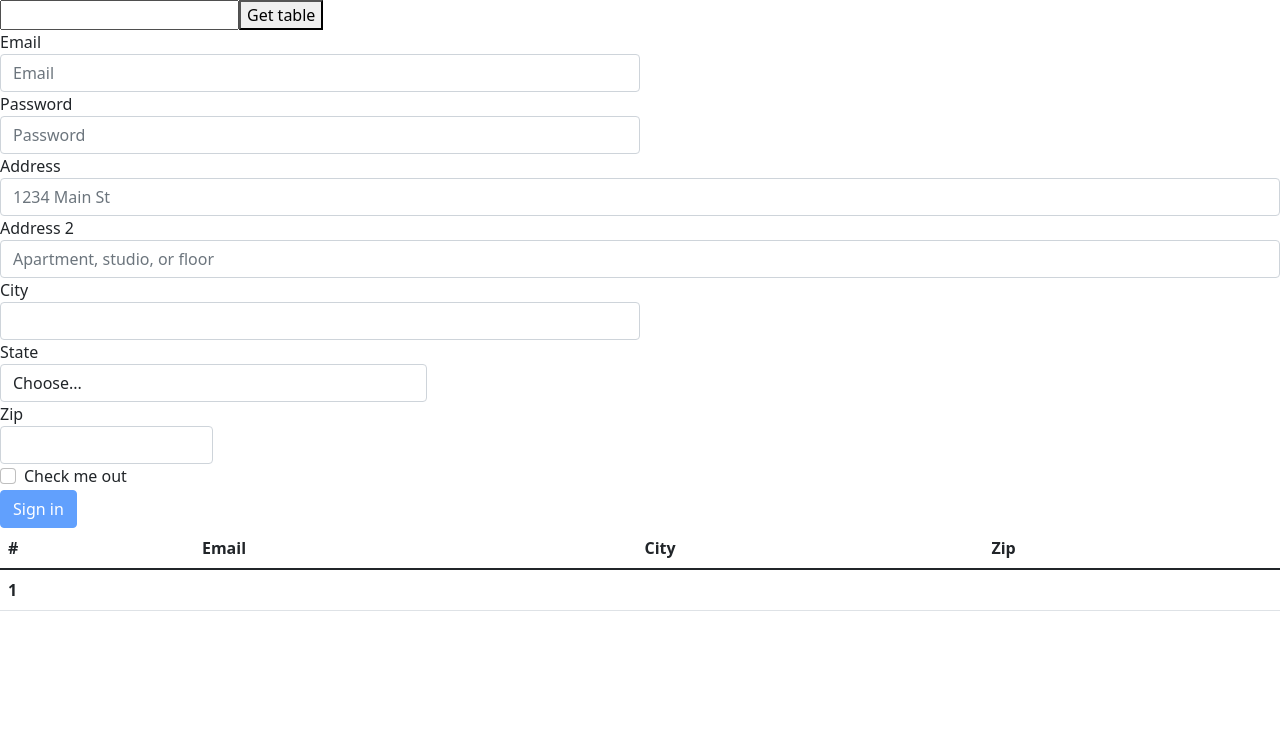
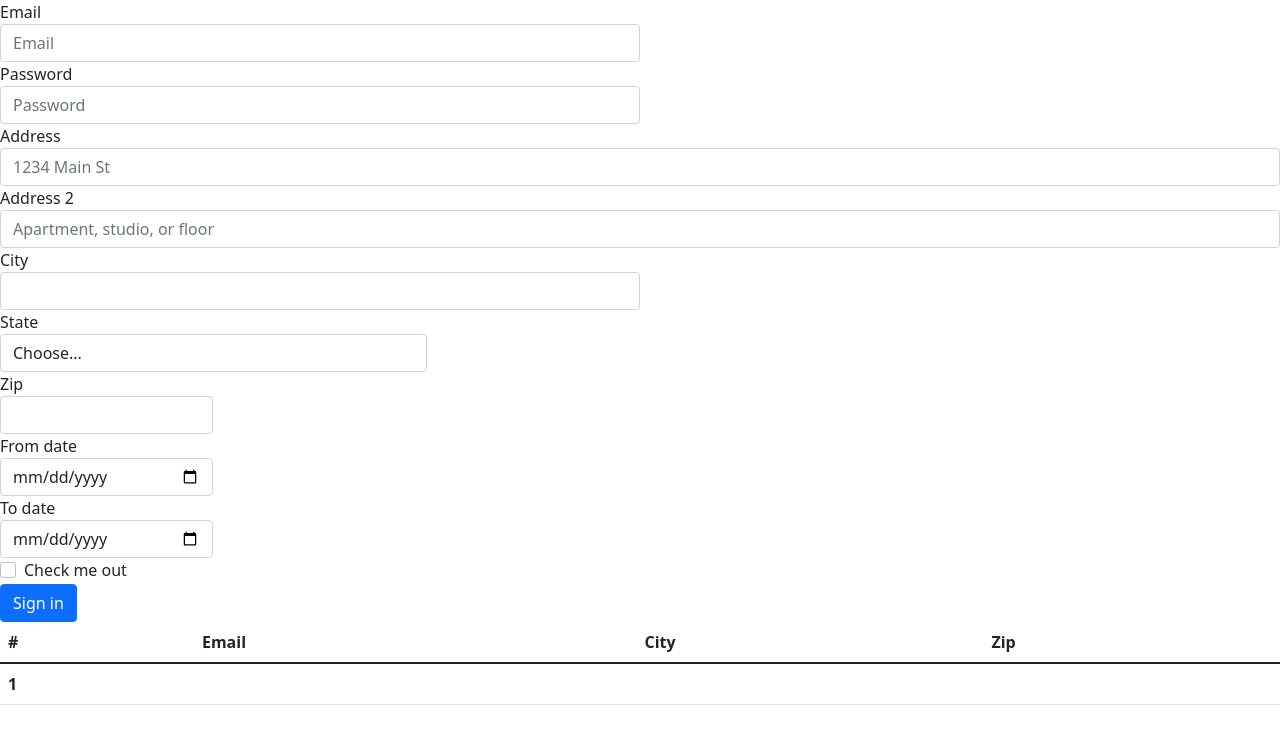
Before and after one commit to Madhusudan99/angularprojecttrial-madhusudan, an Angular app in the folder my-first-app/: page / in a window 1280 px wide. Shown: the top 744 px of the page. Built offline with nearby package versions, Linux system fonts and the light colour scheme.

Commit message:
Hotel managenment

```diff
--- a/my-first-app/src/app/app.component.html
+++ b/my-first-app/src/app/app.component.html
@@ -1,6 +1,9 @@
-<input type="text" [(ngModel)]="tableof">
+<!-- <input type="text" [(ngModel)]="tableof">
 <button (click)="sendTable()">Get table</button>
-<h1 *ngFor="let num of table;let i = index">{{tableof}} * {{i+1}} = {{num}}</h1>
+<h1 *ngFor="let num of table;let i = index">{{tableof}} * {{i+1}} = {{num}}</h1> -->
+
+
+
 
 
 
@@ -8,20 +11,24 @@
     <div class="form-row">
         <div class="form-group col-md-6">
             <label for="inputEmail4">Email</label>
-        <input type="email" class="form-control" id="inputEmail4" placeholder="Email" [ngModel]="user.email" name="email" required>
+            <input type="email" class="form-control" id="inputEmail4" placeholder="Email" [ngModel]="user.email"
+                name="email" >
         </div>
         <div class="form-group col-md-6">
             <label for="inputPassword4">Password</label>
-        <input type="password" class="form-control" id="inputPassword4" placeholder="Password"  [ngModel]="user.password" name="password" required>
+            <input type="password" class="form-control" id="inputPassword4" placeholder="Password"
+                [ngModel]="user.password" name="password" >
         </div>
     </div>
     <div class="form-group">
         <label for="inputAddress">Address</label>
-      <input type="text" class="form-control" id="inputAddress" placeholder="1234 Main St" [ngModel]="user.address1" name="address1">
+        <input type="text" class="form-control" id="inputAddress" placeholder="1234 Main St" [ngModel]="user.address1"
+            name="address1">
     </div>
     <div class="form-group">
         <label for="inputAddress2">Address 2</label>
-      <input type="text" class="form-control" id="inputAddress2" placeholder="Apartment, studio, or floor" [ngModel]="user.address2" name="address2">
+        <input type="text" class="form-control" id="inputAddress2" placeholder="Apartment, studio, or floor"
+            [ngModel]="user.address2" name="address2">
     </div>
     <div class="form-row">
         <div class="form-group col-md-6">
@@ -39,6 +46,16 @@
             <label for="inputZip">Zip</label>
             <input type="text" class="form-control" id="inputZip" [ngModel]="user.zip" name="zip">
         </div>
+
+        <div class="form-group col-md-2">
+            <label for="fromDate">From date</label>
+            <input type="date" class="form-control" id="fromDate" [ngModel]="user.fromDate" name="fromDate">
+        </div>
+
+        <div class="form-group col-md-2">
+            <label for="toDate">To date</label>
+            <input type="date" class="form-control" id="toDate" [ngModel]="user.toDate" name="toDate">
+        </div>
     </div>
     <div class="form-group">
         <div class="form-check">
--- a/my-first-app/src/app/app.component.ts
+++ b/my-first-app/src/app/app.component.ts
@@ -25,6 +25,8 @@ export class AppComponent {
     "address1": "",
     "address2": "",
     "checkbox": "",
+    "fromDate": "",
+    "toDate": "",
 
   };
   table:any=[]
@@ -39,13 +41,20 @@ export class AppComponent {
     }
 
   }
+  fromDate:any;
+  toDate:any;
   onSubmitOfForm(user:any) {
     // console.log(user)
-    this.uI.user = user;
+    // this.uI.user = user;
 
+    this.fromDate = new Date(user.fromDate);
+    this.toDate = new Date(user.toDate);
+    // console.log(this.fromDate)
 
+    // console.log(this.toDate)
 
-
+    let noDays = (this.toDate.getTime() - this.fromDate.getTime())/(1000*3600*24);
+    console.log("Total Bill  is: "+noDays*100);
 
   }
 }
```
Lines whose indentation alone changed are shown as unchanged.
